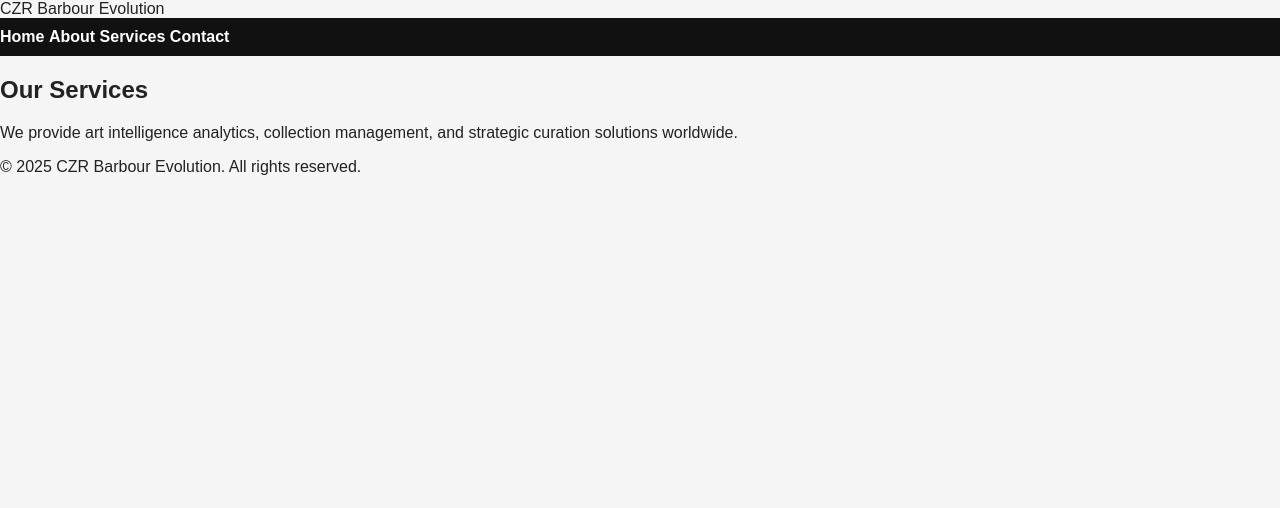
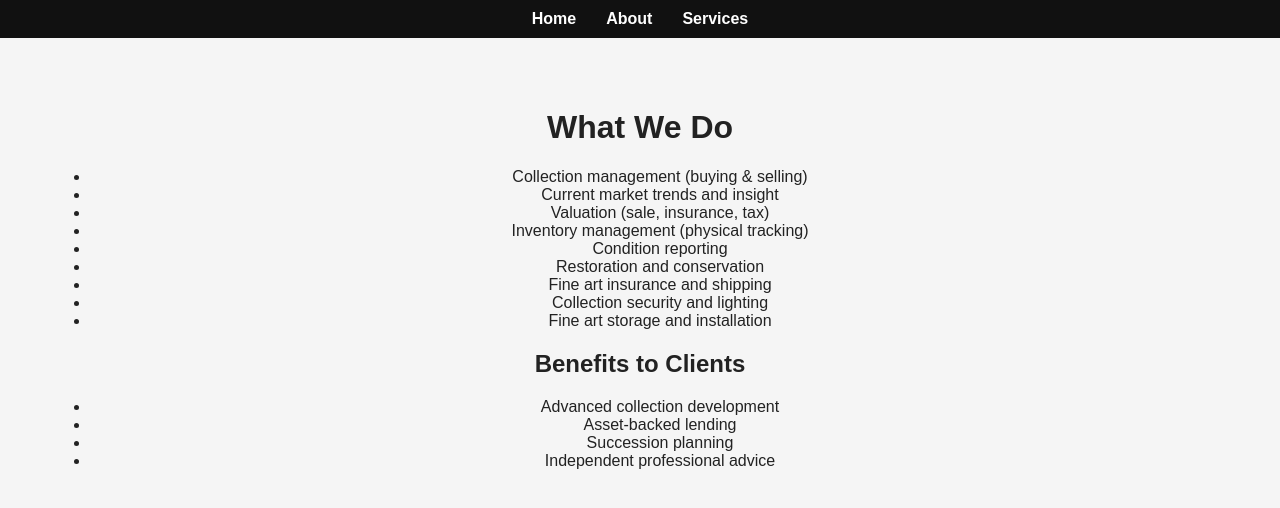
Before and after one commit to DichDo/CZR-Evolution, a Flask app: page /services in a window 1280 px wide. Shown: the top 508 px of the page. Run offline with Flask 3, Linux system fonts and the light colour scheme.

Commit message:
Update services.html

```diff
--- a/templates/services.html
+++ b/templates/services.html
@@ -1,29 +1,23 @@
-<!DOCTYPE html>
-<html lang="en">
-<head>
-  <meta charset="UTF-8">
-  <meta name="viewport" content="width=device-width, initial-scale=1.0">
-  <title>Services - CZR Barbour Evolution</title>
-  <link rel="stylesheet" href="{{ url_for('static', filename='css/style.css') }}">
-</head>
-<body>
-  <header>
-    <div class="logo">CZR Barbour Evolution</div>
-    <nav>
-      <a href="/">Home</a>
-      <a href="/about">About</a>
-      <a href="/services">Services</a>
-      <a href="/contact">Contact</a>
-    </nav>
-  </header>
+{% extends "base.html" %}
+{% block content %}
+<h1>What We Do</h1>
+<ul>
+    <li>Collection management (buying & selling)</li>
+    <li>Current market trends and insight</li>
+    <li>Valuation (sale, insurance, tax)</li>
+    <li>Inventory management (physical tracking)</li>
+    <li>Condition reporting</li>
+    <li>Restoration and conservation</li>
+    <li>Fine art insurance and shipping</li>
+    <li>Collection security and lighting</li>
+    <li>Fine art storage and installation</li>
+</ul>
 
-  <section class="hero">
-    <h1>Our Services</h1>
-    <p>We provide art intelligence analytics, collection management, and strategic curation solutions worldwide.</p>
-  </section>
-
-  <footer>
-    <p>© 2025 CZR Barbour Evolution. All rights reserved.</p>
-  </footer>
-</body>
-</html>
+<h2>Benefits to Clients</h2>
+<ul>
+    <li>Advanced collection development</li>
+    <li>Asset-backed lending</li>
+    <li>Succession planning</li>
+    <li>Independent professional advice</li>
+</ul>
+{% endblock %}
```
